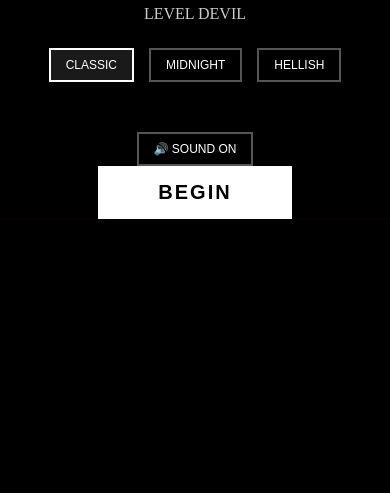
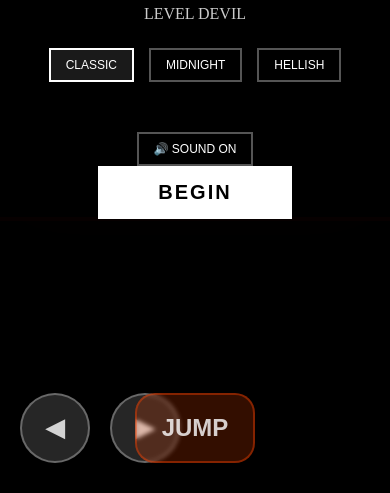
Before and after one commit to RaviDandaiya/Devil-dev, a website built with Vite: page index.html in a window 390 px wide. Shown: the part 351-844 px from the top of the page. Built offline with nearby package versions, Linux system fonts and the light colour scheme; a web font is replaced by a local one.

Commit message:
Fix Mobile Controls: Prevent overlap, increase visibility, center Jump button

```diff
--- a/src/style.css
+++ b/src/style.css
@@ -164,50 +164,81 @@ body {
 
 #mobile-controls {
     display: none;
+    /* Hidden on desktop */
     position: fixed;
     bottom: 20px;
+    left: 0;
     width: 100%;
-    justify-content: space-between;
-    padding: 0 20px;
-    box-sizing: border-box;
+    height: 100px;
     z-index: 100;
+    pointer-events: none;
+    /* Let touches pass through gaps */
 }
 
 .mobile-btn {
-    background: transparent;
-    border: none;
-    color: transparent;
+    pointer-events: auto;
+    /* Enable touch on buttons */
+    position: absolute;
+    background: rgba(255, 255, 255, 0.15);
+    /* Low opacity visible */
+    border: 2px solid rgba(255, 255, 255, 0.3);
+    color: rgba(255, 255, 255, 0.8);
     font-size: 24px;
     font-weight: bold;
-    padding: 20px;
-    border-radius: 10px;
-    cursor: pointer;
+    border-radius: 50%;
+    /* Circular */
+    width: 70px;
+    height: 70px;
+    display: flex;
+    justify-content: center;
+    align-items: center;
+    bottom: 10px;
+    backdrop-filter: blur(2px);
     user-select: none;
     -webkit-user-select: none;
     touch-action: manipulation;
+    transition: transform 0.1s;
 }
 
-#btn-left,
+#btn-left {
+    left: 20px;
+}
+
 #btn-right {
-    width: 80px;
-    height: 80px;
+    left: 110px;
+    /* Spaced apart */
 }
 
 #btn-jump {
-    width: 100px;
-    height: 80px;
-    position: absolute;
-    right: 20px;
+    left: 50%;
+    transform: translateX(-50%);
+    /* Centered */
+    width: 120px;
+    /* Wider jump button */
+    height: 70px;
+    border-radius: 20px;
+    background: rgba(255, 69, 0, 0.2);
+    /* Slight orange tint */
+    border-color: rgba(255, 69, 0, 0.4);
 }
 
 .mobile-btn:active {
-    background: rgba(255, 255, 255, 0.1);
-    transform: scale(0.95);
+    background: rgba(255, 255, 255, 0.4);
+    transform: translateX(-50%) scale(0.95);
+    /* Keep centering transform for jump */
 }
 
-@media (max-width: 768px) {
+#btn-left:active,
+#btn-right:active {
+    transform: scale(0.95);
+    /* Normal scale for others */
+}
+
+@media (max-width: 1024px) {
+
+    /* Show on tablets/mobile */
     #mobile-controls {
-        display: flex;
+        display: block;
     }
 
     #game-ui {
```
